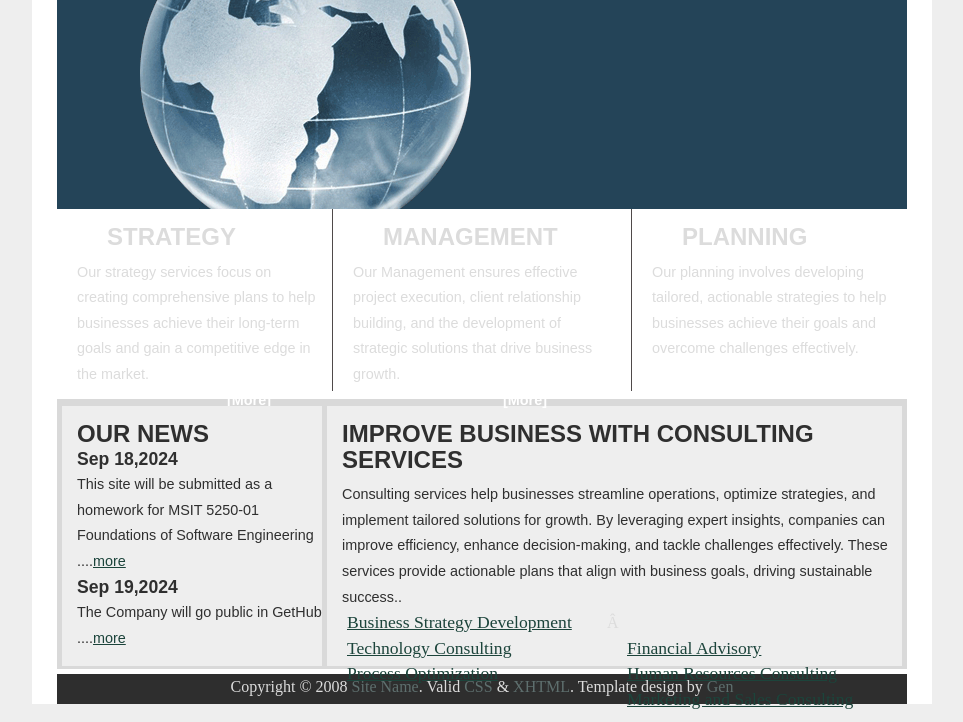
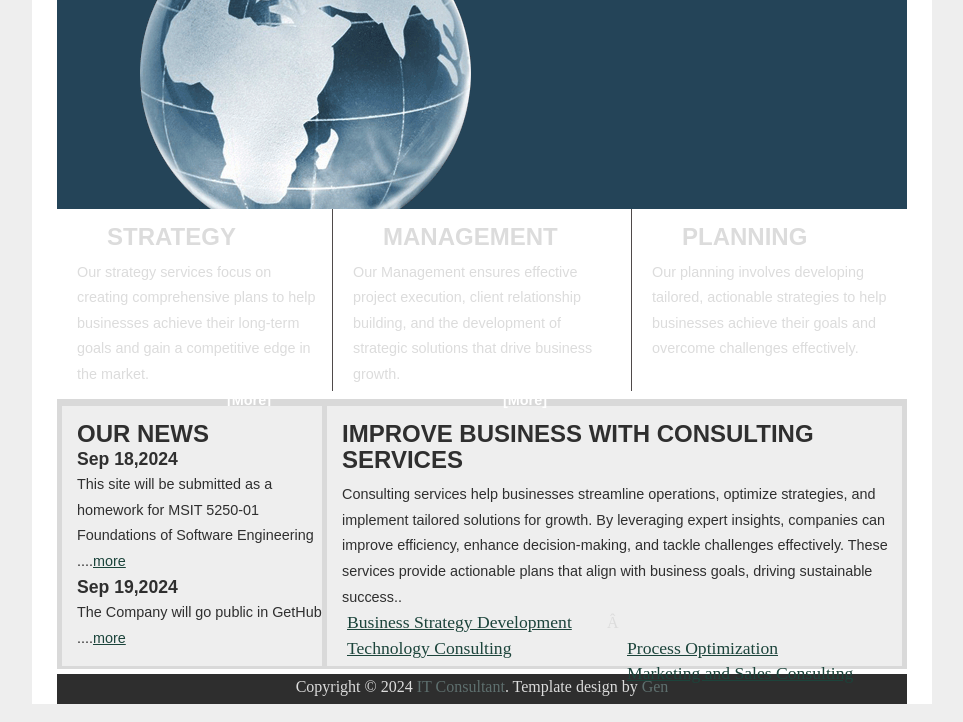
Before and after one commit to ntayelup/It-Consultant, a plain HTML site: page index.html in a window 1280 px wide. Shown: the part 154-876 px from the top of the page, without its empty margins (158-1121 px from the left). Drawn offline with Linux system fonts and the light colour scheme.

Commit message:
update cooperation name

```diff
--- a/index.html
+++ b/index.html
@@ -58,19 +58,17 @@
         <ul>
           <li><a href="#">Business Strategy Development</a></li>
           <li><a href="#">Technology Consulting</a></li>
-          <li><a href="#">Process Optimization</a></li>
         </ul>
       </div>
       <div class="col">
         <ul>
-          <li><a href="#">Financial Advisory</a></li>
-          <li><a href="#">Human Resources Consulting</a></li>
+         <li><a href="#">Process Optimization</a></li>
           <li><a href="#">Marketing and Sales Consulting</a></li>
         </ul>
       </div>
     </div>
   </div>
-  <div id="footer"> Copyright	&copy; 2008 <a href="#">Site Name</a>. Valid <a href="http://jigsaw.w3.org/css-validator/check/referer">CSS</a> &amp; <a href="http://validator.w3.org/check?uri=referer">XHTML</a>. Template design by <a href="http://gendesigns.blogspot.com">Gen</a> </div>
+  <div id="footer"> Copyright	&copy; 2024 <a href="#">IT Consultant</a>. Template design by <a href="http://gendesigns.blogspot.com">Gen</a> </div>
 </div>
 </body>
 </html>
```
